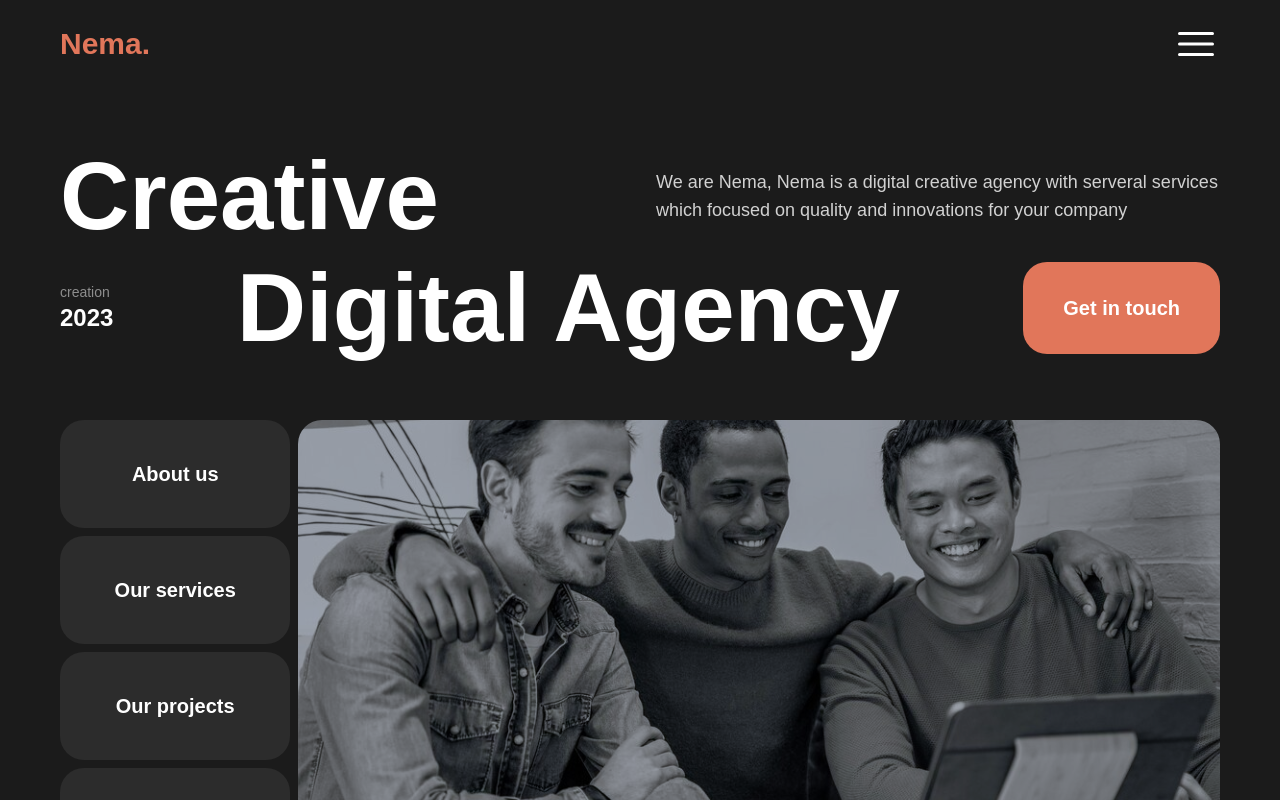
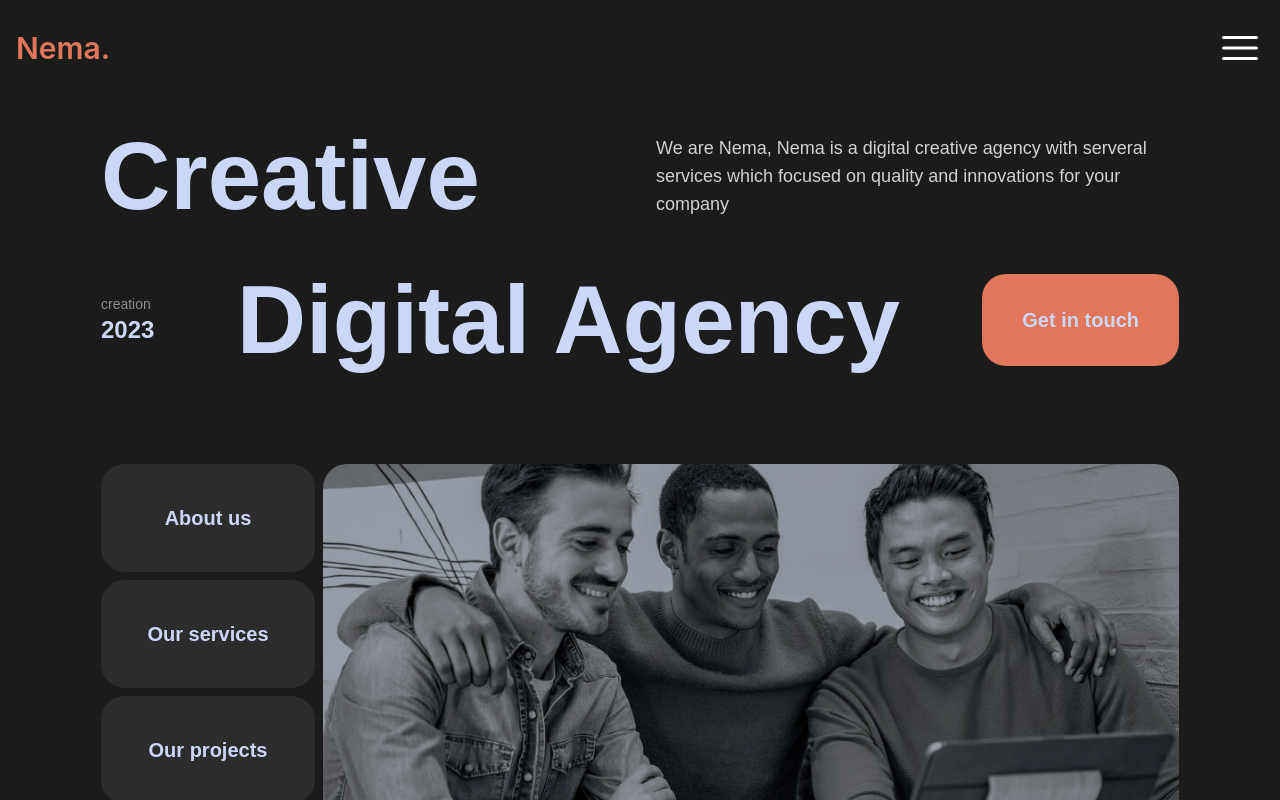
Before and after one commit to alaminediassy/nema, a Next.js app: page / in a window 1280 px wide. Built offline with nearby package versions, Linux system fonts and the light colour scheme.

Commit message:
Fix landing page showing

```diff
--- a/components/About.tsx
+++ b/components/About.tsx
@@ -3,8 +3,17 @@ import React from 'react'
 import play from '../public/images/play.svg'
 
 const About = () => {
+    const accordiondata = [
+        {
+            id: 1,
+            count: 10,
+            title: "Year of experience",
+            desc: "We design disruptive brands for organizations that aspire to have a positive social and envirenmental impact for 10 years ago."
+        }
+    ]
+
   return (
-    <div className='bg-bodyColor max-w-container lg:p-5 sm:p-4 lg:mx-10 '>
+    <div className='max-w-contentContainer mx-auto py-4 mdl:py-4 flex flex-col gap-4 lgl:gap-8 mdl:px-10 xl:px-4'>
         <div className='flex xl:flex-row flex-col justify-between'>
             <div className='flex w-full xl:w-1/2 items-center gap-4 '>
                 <div className='text-4xl lg:text-6xl flex flex-col font-bold'>
@@ -27,6 +36,9 @@ const About = () => {
             </div>
           <div className='xl:w-2/5 w-full'>
             <div className="rounded-3xl grid grid-cols-2 xl:grid-cols-1  gap-2">
+             {/*  <div>
+
+              </div> */}
               <button className='bg-buttonColor hover:bg-white hover:text-buttonColor hover:font-normal rounded-3xl sm:w-full xl:text-xl text-md font-semibold md:pt-10 pt-4 pb-4 md:pb-10 pr-6 pl-6'>About us</button>
               <button className='bg-buttonColor hover:bg-white hover:text-buttonColor hover:font-normal rounded-3xl sm:w-full xl:text-xl text-md font-semibold md:pt-10 pt-4 pb-4 md:pb-10 pr-6 pl-6'>Our services</button>
               <button className='bg-buttonColor hover:bg-white hover:text-buttonColor hover:font-normal rounded-3xl sm:w-full xl:text-xl text-md font-semibold md:pt-10 pt-4 pb-4 md:pb-10 pr-6 pl-6'>Our projects</button>
--- a/components/Header.tsx
+++ b/components/Header.tsx
@@ -6,7 +6,7 @@ import Image from 'next/image'
 
 const Header = () => {
   return (
-    <div className='bg-bodyColor max-w-container lg:p-5 sm:p-4 lg:mx-10 font-bodyFont'>
+    <div className='max-w-contentContainer mx-auto py-4 mdl:py-4 flex flex-col gap-4 lgl:gap-8 mdl:px-10 xl:px-4'>
         <div className='grid grid-cols-1 gap-8 xl:grid-cols-2 items-center'>
           <h2 className='font-bold p-0 text-6xl xl:text-8xl lg:text-start text-center'>Creative</h2>
           <p className='text-lg text-white/80 mr-30 hidden xl:inline-flex'>
--- a/components/Navbar.tsx
+++ b/components/Navbar.tsx
@@ -16,8 +16,8 @@ const Navbar = () => {
   const router = useRouter();
 
   return (
-    <div className='mb-10'>
-        <div className='flex items-center max-w-container justify-between lg:p-5 sm:p-2 lg:mx-10 font-bodyFont'>
+    <div className="w-full h-20 lg:h-[12vh] sticky top-0 z-50 bg-bodyColor px-4">
+      <div className="max-w-container h-full mx-auto py-1  font-titleFont flex items-center justify-between">
            <h1 className='text-textOrange font-semibold text-3xl'>Nema.</h1>
           <div
           onClick={() => setShowMenu(true)}
--- a/package.json
+++ b/package.json
@@ -15,6 +15,7 @@
     "autoprefixer": "10.4.16",
     "eslint": "8.50.0",
     "eslint-config-next": "13.5.4",
+    "framer-motion": "^10.16.4",
     "next": "13.5.4",
     "postcss": "8.4.31",
     "react": "18.2.0",
--- a/pages/index.tsx
+++ b/pages/index.tsx
@@ -1,16 +1,47 @@
 import About from "@/components/About";
 import Header from "@/components/Header";
 import Navbar from "@/components/Navbar";
-
-
+import { motion, useScroll } from "framer-motion";
+import Head from "next/head";
 
 export default function Home() {
+  const { scrollYProgress } = useScroll();
   return (
-    <main className="w-full h-screen pb-20 bg-bodyColor text-white overflow-x-hidden
-    overflow-y-scroll">
-      <Navbar/>
-      <Header/>
-      <About/>
-    </main>
-  )
+    <>
+    <Head>
+      <title>Mamadou DIASSY</title>
+      <link rel="icon" href="" />
+    </Head>
+    <motion.div
+    className="fixed top-0 left-0 right-0 h-6 bg-textOrange transform-none "
+    style={{ scaleX: scrollYProgress }}
+    >
+      <main className='w-full h-screen font-bodyFont bg-bodyColor text-textLight overflow-x-hidden
+      overflow-y-scroll'>
+        <Navbar/>
+
+        <div className="w-full h-[88vh] xl:flex items-center gap-20 justify-between ">
+
+          <motion.div
+          initial={{ opacity: 0}}
+          animate={{ opacity: 1}}
+          transition={{ delay: 1.5 }}
+          className="hidden xl:inline-flex w-32 h-full fixed left-0 bottom-0">
+            {/* <LeftSide/> */}
+          </motion.div>
+          <div className="h-[88vh] w-full mx-auto p-4 ">
+            <Header/>
+            <About/>
+          </div>
+          <motion.div
+          initial={{ opacity: 0}}
+          animate={{ opacity: 1}}
+          transition={{ delay: 1.5 }}
+          className="hidden xl:inline-flex w-32 h-full fixed right-0 bottom-0">
+          </motion.div>
+        </div>
+      </main>
+    </motion.div>
+    </>
+  );
 }
```
Also changed, not shown: components/Accordion.tsx (added, +14 -0 lines), 1 other file (tests, documents, lock files or other folders).
